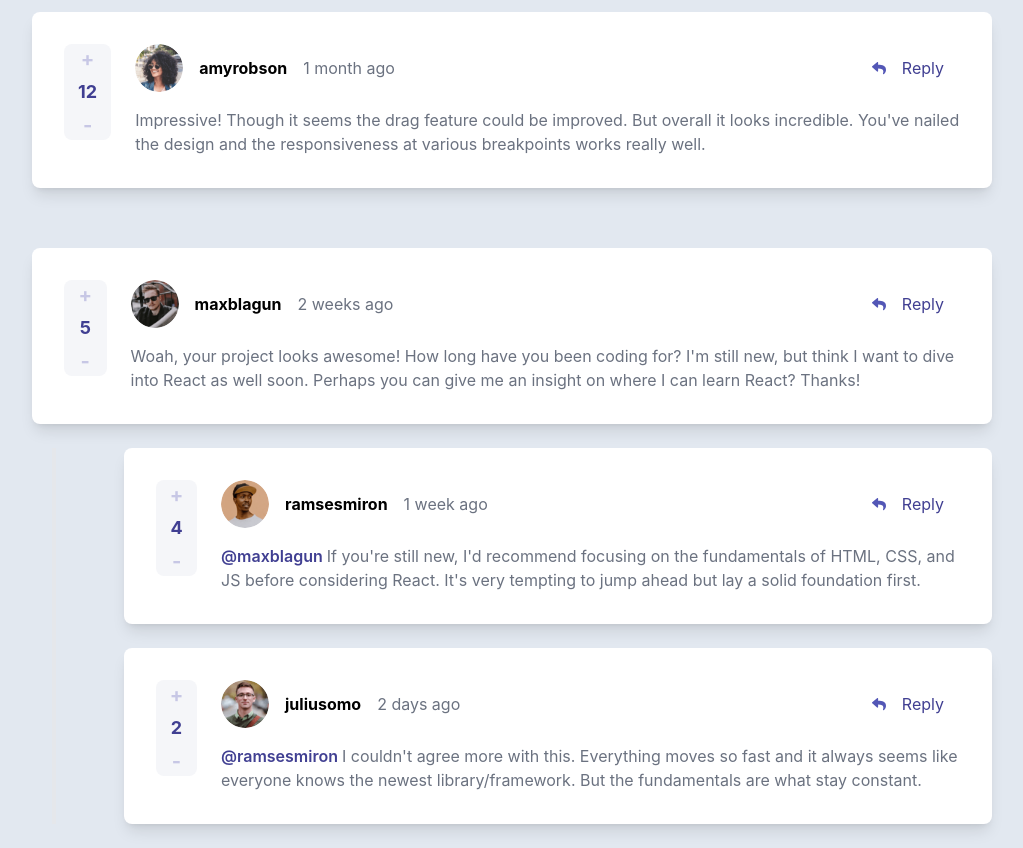
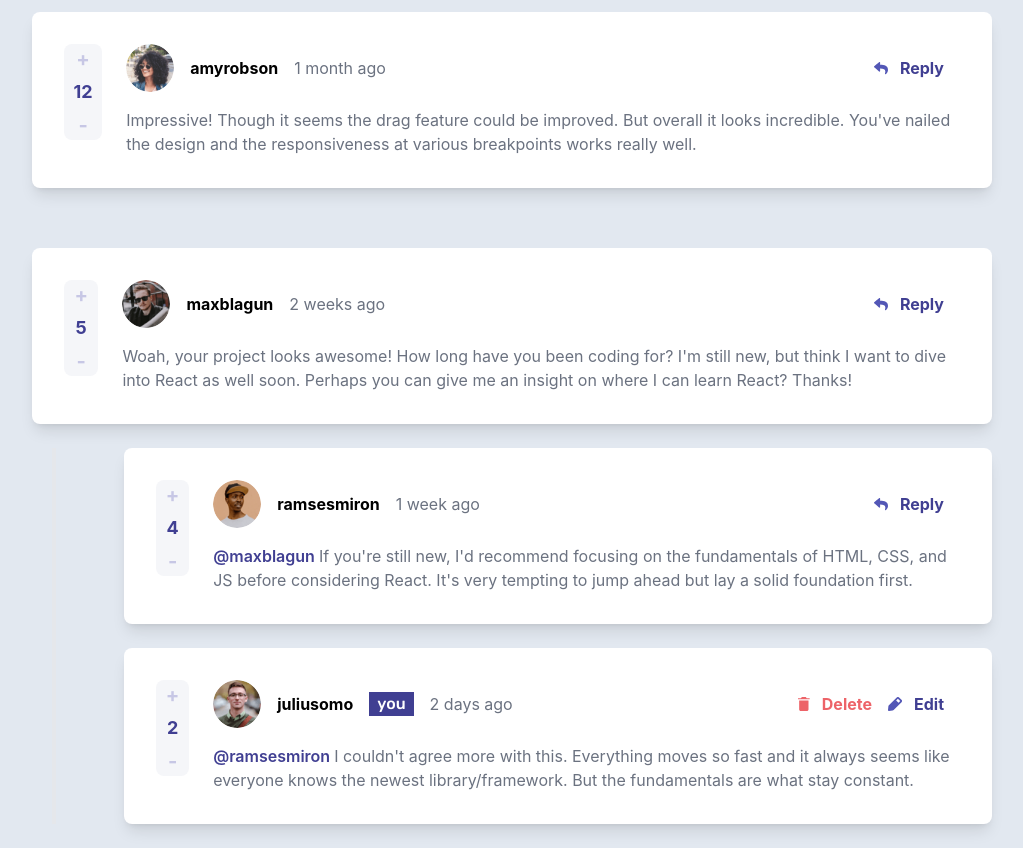
Before and after one commit to Andee-K/Interactive_Comment_Section, a React (Create React App) app: page / in a window 1280 px wide. Shown: the whole page, without its empty margins (140-1163 px from the left). Built offline with nearby package versions, Linux system fonts and the light colour scheme.

Commit message:
Base UI done, fix delete/edit functionality

```diff
--- a/public/index.html
+++ b/public/index.html
@@ -4,6 +4,9 @@
   <meta charset="UTF-8">
   <meta name="viewport" content="width=device-width, initial-scale=1.0">
   <link rel="icon" type="image/png" sizes="32x32" href="./public/images/favicon-32x32.png">
+  <link rel="preconnect" href="https://fonts.googleapis.com">
+  <link rel="preconnect" href="https://fonts.gstatic.com" crossorigin>
+  <link href="https://fonts.googleapis.com/css2?family=Cormorant+Garamond:ital,wght@0,300;0,400;0,500;0,600;0,700;1,300;1,400;1,500;1,600;1,700&family=Crimson+Text:ital,wght@0,400;0,600;0,700;1,400;1,600;1,700&family=Lexend:wght@100..900&family=Montserrat:ital,wght@0,100..900;1,100..900&family=Rubik:ital,wght@0,300..900;1,300..900&display=swap" rel="stylesheet">
   <title>Interactive Comments Section</title>
 </head>
 <body>
--- a/src/Comment.js
+++ b/src/Comment.js
@@ -1,15 +1,12 @@
 import React, { useState } from "react";
-import ReplyForm from "./ReplyForm";
 import ProfileHeader from "./ProfileHeader";
 import LikeButton from "./LikeButton.js";
 
-export default function Comment({ comment, addReply }) {
-  const [showReplyForm, setShowReplyForm] = useState(false);
-
-  const handleAddReply = (replyText) => {
-    addReply(comment.id, replyText, comment.user.username);
-    setShowReplyForm(false);
-  };
+export default function Comment({ comment, showReply, user}) {
+    console.log("Comment User:", comment.user.username); // Debugging log
+    console.log("Current User Prop:", user); // Debugging log
+    const isUser = user ? comment.user.username === user : false; // Handle undefined user
+    console.log("Is Current User:", isUser); // Debugging log
 
   return (
     <div className="comment w-full p-8 flex flex-col bg-white rounded-lg m-3 mb-6 shadow-lg">
@@ -18,8 +15,10 @@ export default function Comment({ comment, addReply }) {
         <div className="main-content">
           <ProfileHeader
             user={comment.user}
+            isUser={isUser}
+            commentID={comment.id}
             createdAt={comment.createdAt}
-            onReplyClick={() => setShowReplyForm(!showReplyForm)}
+            onReplyClick={showReply}
           />
           <p className="mt-4 text-gray-500">
             {comment.replyingTo && (
@@ -31,12 +30,6 @@ export default function Comment({ comment, addReply }) {
           </p>
         </div>
       </div>
-
-      {showReplyForm && (
-        <div className="reply-form w-full mt-4 pl-8">
-          <ReplyForm onSubmit={handleAddReply} />
-        </div>
-      )}
     </div>
   );
 }
--- a/src/CommentSection.js
+++ b/src/CommentSection.js
@@ -1,12 +1,14 @@
 import React, { useState, useEffect } from "react";
 import Comment from "./Comment";
-import Replies from "./Replies";
+import ReplyForm from "./ReplyForm";
 
 export default function CommentSection() {
   const [comments, setComments] = useState([]);
   const [currentUser, setCurrentUser] = useState(null);
   const [nextId, setNextId] = useState(0);
+  const [replyID, setReplyID] = useState(null); // Tracks which comment/reply is being replied to
 
+  // Fetch data on component mount
   useEffect(() => {
     fetch(`${process.env.PUBLIC_URL}/data.json`)
       .then((response) => response.json())
@@ -14,6 +16,7 @@ export default function CommentSection() {
         setComments(jsonData.comments || []);
         setCurrentUser(jsonData.currentUser);
 
+        // Calculate the next available ID
         let currId = 0;
         jsonData.comments.forEach((comment) => {
           currId += 1;
@@ -26,16 +29,17 @@ export default function CommentSection() {
       .catch((error) => console.error("Error fetching data:", error));
   }, []);
 
-  // Add a reply
-  const addReply = (commentId, replyText, replyingTo) => {
+  // Function to add a reply to a comment or a reply
+  const addReply = (parentId, replyText, replyingTo, isReplyToReply = false) => {
     setNextId((prevId) => prevId + 1);
     setComments((currComments) =>
       currComments.map((comment) => {
-        if (comment.id === commentId) {
+        if (!isReplyToReply && comment.id === parentId) {
+          // Add reply to a comment
           return {
             ...comment,
             replies: [
-              ...comment.replies,
+              ...(comment.replies || []), // Ensure replies array exists
               {
                 id: nextId,
                 content: replyText,
@@ -47,9 +51,40 @@ export default function CommentSection() {
             ],
           };
         }
+        else if (isReplyToReply && comment.replies) {
+          // Add reply to a nested reply
+          return {
+            ...comment,
+            replies: comment.replies.map((reply) => {
+              if (reply.id === parentId) {
+                return {
+                  ...reply,
+                  replies: [
+                    ...(reply.replies || []), // Ensure nested replies array exists
+                    {
+                      id: nextId,
+                      content: replyText,
+                      createdAt: Date.now(),
+                      score: 0,
+                      replyingTo: replyingTo,
+                      user: currentUser,
+                    },
+                  ],
+                };
+              }
+              return reply;
+            }),
+          };
+        }
         return comment;
       })
     );
+    setReplyID(null); // Reset replyID after submitting the reply
+  };
+
+  // Function to handle the "Reply" button click
+  const handleReplyClick = (id) => {
+    setReplyID(id); // Set the ID of the comment/reply being replied to
   };
 
   return (
@@ -57,13 +92,65 @@ export default function CommentSection() {
       <div className="flex flex-col w-3/4 space-y-6">
         {comments.map((comment) => (
           <div key={comment.id}>
-            {/* Render the main comment box */}
-            <Comment comment={comment} addReply={addReply} />
+            {/* Render the comment */}
+            <Comment
+              comment={comment}
+              showReply={() => handleReplyClick(comment.id)} // Pass the comment ID to handleReplyClick
+              user={currentUser.username}
+            />
 
-            {/* Render the replies OUTSIDE the main comment's box */}
+            {/* Conditionally render the ReplyForm if this comment is being replied to */}
+            {replyID === comment.id && (
+              <div className="reply-form w-full mt-4 p-3">
+                <ReplyForm
+                  onSubmit={(replyText) =>
+                    addReply(comment.id, replyText, comment.user.username, false)
+                  }
+                  userPic={currentUser.image.png}
+                />
+              </div>
+            )}
+
+            {/* Render replies to this comment */}
             {comment.replies && comment.replies.length > 0 && (
               <div className="ml-8 mt-2 border-l-4 border-gray-200 pl-4">
-                <Replies replies={comment.replies} addReply={addReply} />
+                {comment.replies.map((reply) => (
+                  <div key={reply.id} className="reply w-full mt-4 pl-10">
+                    {/* Render the reply */}
+                    <Comment
+                      comment={reply}
+                      showReply={() => handleReplyClick(reply.id)} // Pass the reply ID to handleReplyClick
+                      user={currentUser.username}
+                    />
+
+                    {/* Conditionally render the ReplyForm if this reply is being replied to */}
+                    {replyID === reply.id && (
+                      <div className="reply-form w-full mt-4 pl-8">
+                        <ReplyForm
+                            onSubmit={(replyText) =>
+                            addReply(reply.id, replyText, reply.user.username, true)
+                          }
+                          userPic={currentUser.image.png}
+                        />
+                      </div>
+                    )}
+
+                    {/* Render nested replies to this reply (if any) */}
+                    {reply.replies && reply.replies.length > 0 && (
+                      <div className="ml-8 mt-2 border-l-4 border-gray-200 pl-4">
+                        {reply.replies.map((nestedReply) => (
+                          <div key={nestedReply.id} className="nested-reply w-full mt-4 pl-10">
+                            <Comment
+                              comment={nestedReply}
+                              showReply={() => handleReplyClick(nestedReply.id)} // Allow replying to nested replies
+                              user={currentUser.username}
+                            />
+                          </div>
+                        ))}
+                      </div>
+                    )}
+                  </div>
+                ))}
               </div>
             )}
           </div>
--- a/src/LikeButton.js
+++ b/src/LikeButton.js
@@ -4,7 +4,7 @@ export default function LikeButton({ score }) {
     const [currentScore, setCurrentScore] = useState(score);
 
     return (
-        <div className="likes-button bg-likes-bg-color rounded-lg w-20 h-24 flex flex-col justify-around items-center">
+        <div className="likes-button bg-likes-bg-color rounded-lg w-16 h-24 flex flex-col justify-around items-center">
             <button className="text-plus-minus-color text-xl font-bold" onClick={() => setCurrentScore(currentScore + 1)}>+</button>
             <p className="text-reply-color font-bold text-lg mt-1 mb-1">{currentScore}</p>
             <button className="text-plus-minus-color text-xl font-bold" onClick={() => setCurrentScore(currentScore - 1)}>-</button>
--- a/src/ProfileHeader.js
+++ b/src/ProfileHeader.js
@@ -1,8 +1,14 @@
 import React from "react";
 
-export default function ProfileHeader({ user, createdAt, onReplyClick }) {
+export default function ProfileHeader({
+  user,
+  isUser,
+  commentID,
+  createdAt,
+  onReplyClick,
+}) {
   return (
-    <div className="header flex justify-between items-center">
+    <div className="profile-left-header flex justify-between items-center">
       {/* Profile Info */}
       <div className="profile-header flex items-center space-x-4">
         <img
@@ -11,15 +17,47 @@ export default function ProfileHeader({ user, createdAt, onReplyClick }) {
           alt={`${user.username}'s avatar`}
         />
         <p className="font-bold">{user.username}</p>
+        {isUser && (
+          <p className="bg-reply-color font-Rubik font-medium text-white pl-2 pr-2 ">
+            you
+          </p>
+        )}
         <p className="text-gray-500">{createdAt}</p>
       </div>
 
-      {/* Reply Button */}
+      <div className="profile-right flex">
+        {/* Delete Button (only for logged in user) */}
+        {isUser && (
+          <button className="delete-button flex items-center text-delete-color font-bold hover:underline mr-4">
+            <svg className="mr-3" width="12" height="14" xmlns="http://www.w3.org/2000/svg">
+              <path
+                d="M1.167 12.448c0 .854.7 1.552 1.555 1.552h6.222c.856 0 1.556-.698 1.556-1.552V3.5H1.167v8.948Zm10.5-11.281H8.75L7.773 0h-3.88l-.976 1.167H0v1.166h11.667V1.167Z"
+                fill="#ED6368"
+              />
+            </svg>
+            Delete
+          </button>
+        )}
+        {/* Reply/Edit Button (if logged in: edit, if not: reply*/}
+        {isUser ? (
           <button
-        className="reply-button flex items-center text-reply-color hover:underline mr-4"
+            className="edit-button flex items-center text-reply-color font-bold hover:underline mr-4"
             onClick={onReplyClick}
           >
-        <svg className="mr-4" width="14" height="13" xmlns="http://www.w3.org/2000/svg">
+            <svg className="mr-3" width="14" height="14" xmlns="http://www.w3.org/2000/svg">
+              <path
+                d="M13.479 2.872 11.08.474a1.75 1.75 0 0 0-2.327-.06L.879 8.287a1.75 1.75 0 0 0-.5 1.06l-.375 3.648a.875.875 0 0 0 .875.954h.078l3.65-.333c.399-.04.773-.216 1.058-.499l7.875-7.875a1.68 1.68 0 0 0-.061-2.371Zm-2.975 2.923L8.159 3.449 9.865 1.7l2.389 2.39-1.75 1.706Z"
+                fill="#5357B6"
+              />
+            </svg>
+            Edit
+          </button>
+        ) : (
+          <button
+            className="reply-button flex items-center text-reply-color font-bold hover:underline mr-4"
+            onClick={onReplyClick}
+          >
+            <svg className="mr-3" width="14" height="13" xmlns="http://www.w3.org/2000/svg">
               <path
                 d="M.227 4.316 5.04.16a.657.657 0 0 1 1.085.497v2.189c4.392.05 7.875.93 7.875 5.093 0 1.68-1.082 3.344-2.279 4.214-.373.272-.905-.07-.767-.51 1.24-3.964-.588-5.017-4.829-5.078v2.404c0 .566-.664.86-1.085.496L.227 5.31a.657.657 0 0 1 0-.993Z"
                 fill="#5357B6"
@@ -27,6 +65,8 @@ export default function ProfileHeader({ user, createdAt, onReplyClick }) {
             </svg>
             Reply
           </button>
+        )}
+      </div>
     </div>
   );
 }
--- a/src/ReplyForm.js
+++ b/src/ReplyForm.js
@@ -1,6 +1,6 @@
 import React, { useState } from "react";
 
-export default function ReplyForm({ onSubmit }) {
+export default function ReplyForm({ onSubmit, userPic }) {
   const [replyText, setReplyText] = useState("");
 
   const handleSubmit = (event) => {
@@ -12,14 +12,22 @@ export default function ReplyForm({ onSubmit }) {
   };
 
   return (
-    <form onSubmit={handleSubmit} className="reply-form">
+    <form onSubmit={handleSubmit} className="reply-form flex flex-row justify-between p-4 bg-white rounded">
+        <img
+            className="h-12 rounded-full"
+            src={userPic}
+        />
         <input
+            className="w-9/12 h-24 rounded border-reply-color border"
             type="text"
             value={replyText}
             onChange={(e) => setReplyText(e.target.value)}
             placeholder="Add your reply..."
         />
-      <button type="submit">Reply</button>
+        <button
+            className="w-28 h-12 rounded bg-reply-color font-Rubik font-medium text-white"
+            type="submit">REPLY
+        </button>
     </form>
   );
 }
--- a/tailwind.config.js
+++ b/tailwind.config.js
@@ -9,7 +9,11 @@ module.exports = {
         'reply-color': '#403f92',
         'plus-minus-color': '#c7c7e5',
         'likes-bg-color': '#f5f6f9',
+        'delete-color' : '#ED6368',
       },
+      fontFamily: {
+        Rubik: ["Rubik", "sans-serif"]
+      }
     },
   },
   plugins: [],
```
Lines whose indentation alone changed are shown as unchanged.
